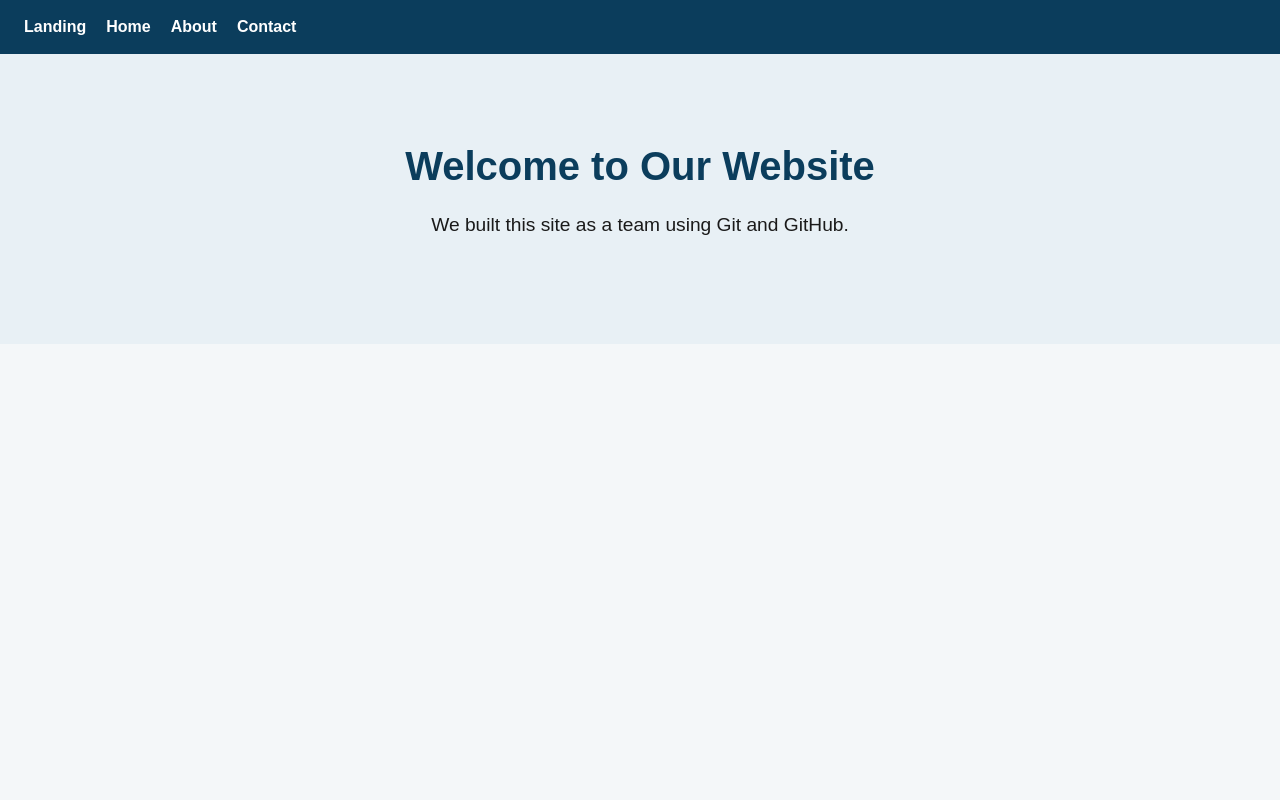
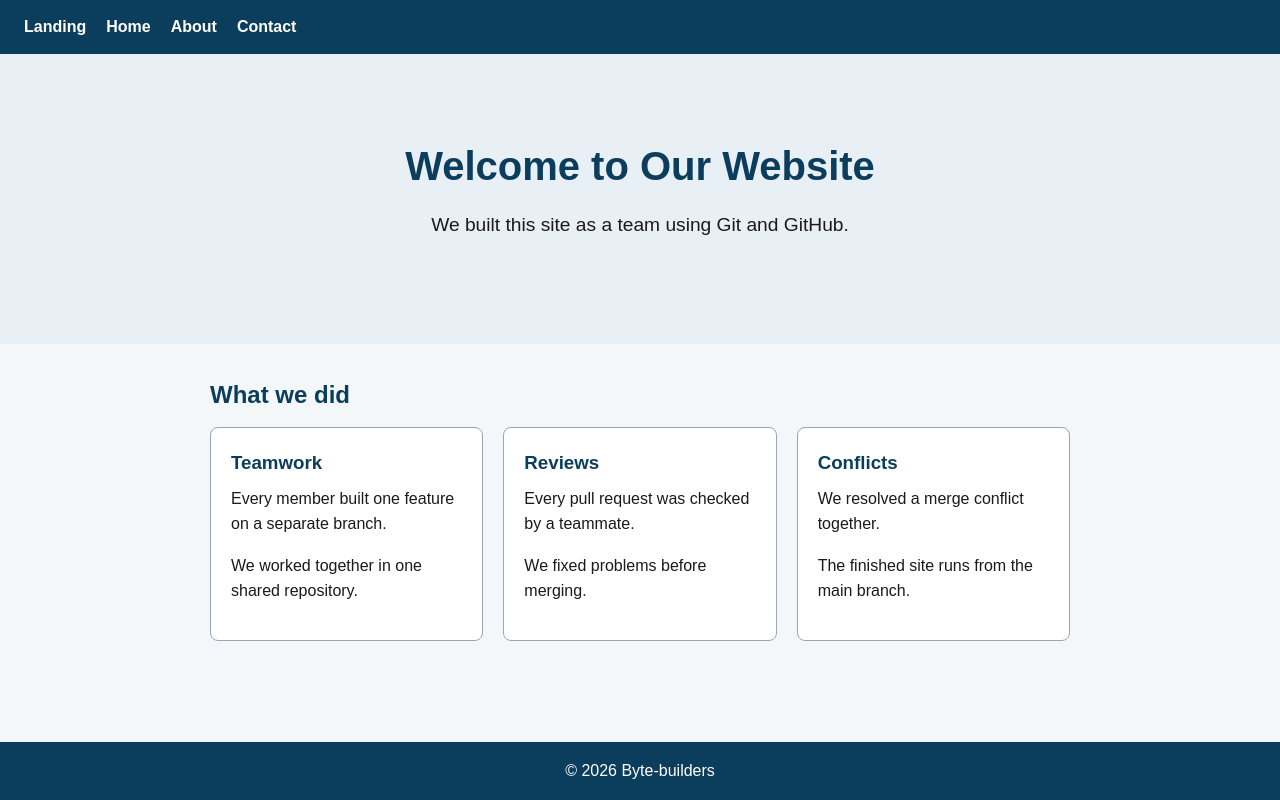
Before and after one commit to Banujan-890/Byte-builders, a plain HTML site: page home.html in a window 1280 px wide. Drawn offline with Linux system fonts and the light colour scheme.

Commit message:
Complete home page cards and update contact usernames

```diff
--- a/home.html
+++ b/home.html
@@ -3,7 +3,7 @@
 <head>
   <meta charset="UTF-8">
   <meta name="viewport" content="width=device-width, initial-scale=1.0">
-<title>Home | BYTE-BUILDERS</title>
+  <title>Home | Byte-builders</title>
   <link rel="stylesheet" href="css/style.css">
 </head>
 <body>
@@ -17,8 +17,28 @@
     <h1>Welcome to Our Website</h1>
     <p>We built this site as a team using Git and GitHub.</p>
   </header>
-
-
-
+  <main class="container">
+    <h2>What we did</h2>
+    <div class="cards">
+      <div class="card">
+        <h3>Teamwork</h3>
+        <p>Every member built one feature on a separate branch.</p>
+        <p>We worked together in one shared repository.</p>
+      </div>
+      <div class="card">
+        <h3>Reviews</h3>
+        <p>Every pull request was checked by a teammate.</p>
+        <p>We fixed problems before merging.</p>
+      </div>
+      <div class="card">
+        <h3>Conflicts</h3>
+        <p>We resolved a merge conflict together.</p>
+        <p>The finished site runs from the main branch.</p>
+      </div>
+    </div>
+  </main>
+  <footer class="footer">
+    <p>&copy; 2026 Byte-builders</p>
+  </footer>
 </body>
 </html>
```
Also changed, not shown: contact.html (+4 -4 lines). Lines whose indentation alone changed are shown as unchanged.
